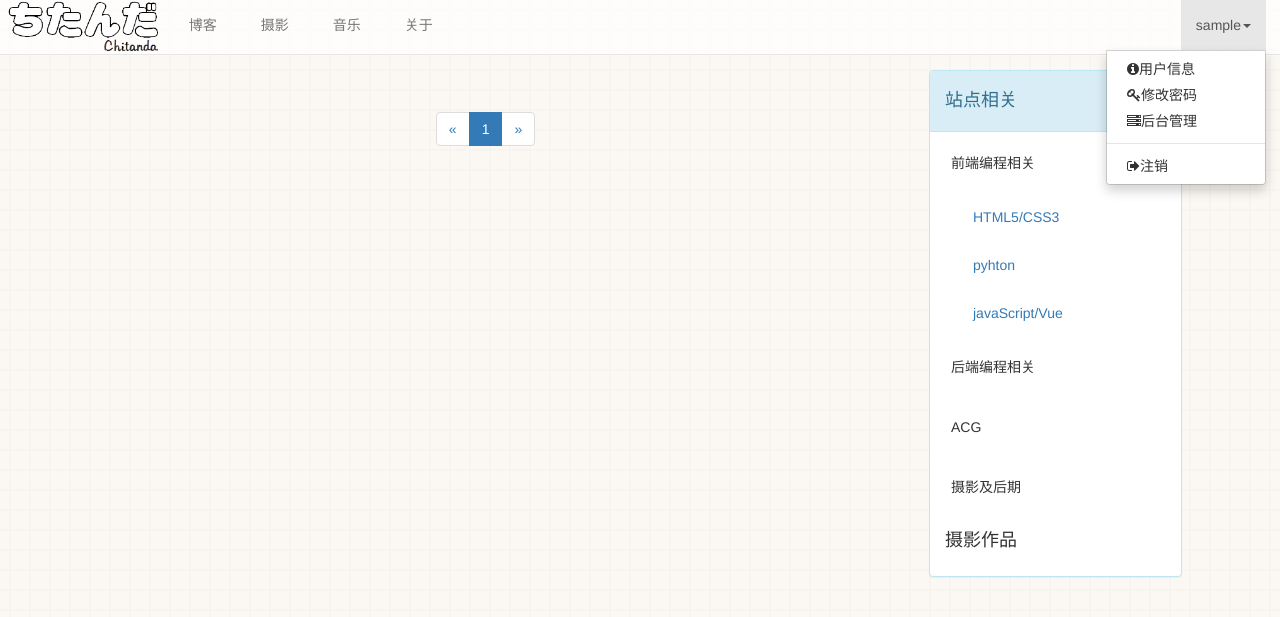
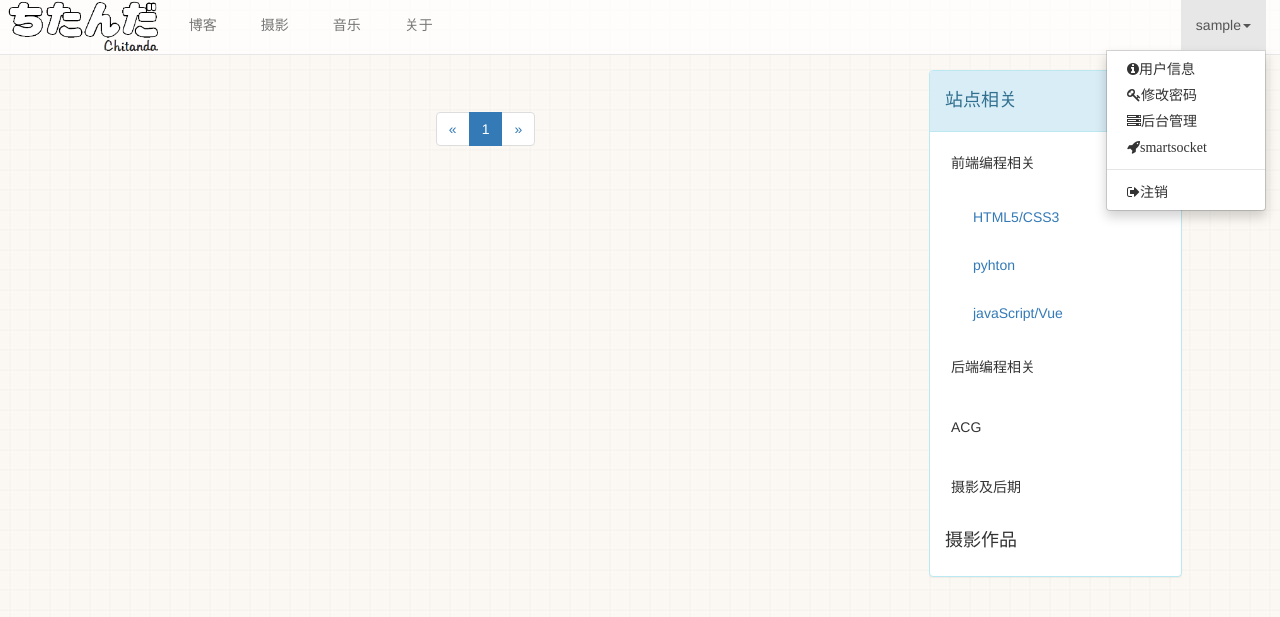
Before and after one commit to chitanda-xiaolu/mysite, a Django app: page / in a window 1280 px wide, after a click on "sample". Shown: the top 617 px of the page. Run offline with Django 3.2, Linux system fonts and the light colour scheme; the visitor is signed in with stand-in values (Sample User, id 1); data that the repository does not hold is empty; some libraries are stand-ins or nearby versions.

Commit message:
chitanda.html

```diff
--- a/blog/templates/blog/chitanda.html
+++ b/blog/templates/blog/chitanda.html
@@ -63,6 +63,11 @@
                 <li>
                    <a href="{% url 'admin:index' %}">
                       <i class="fa fa-server" aria-hidden="true">后台管理</i>
+                   </a>
+                </li>
+                <li>
+                   <a href="{% url 'smartsocket' %}">
+                      <i class="fa fa-rocket" aria-hidden="true">smartsocket</i>
                    </a>
                 </li>
                 {% endif %}
```
